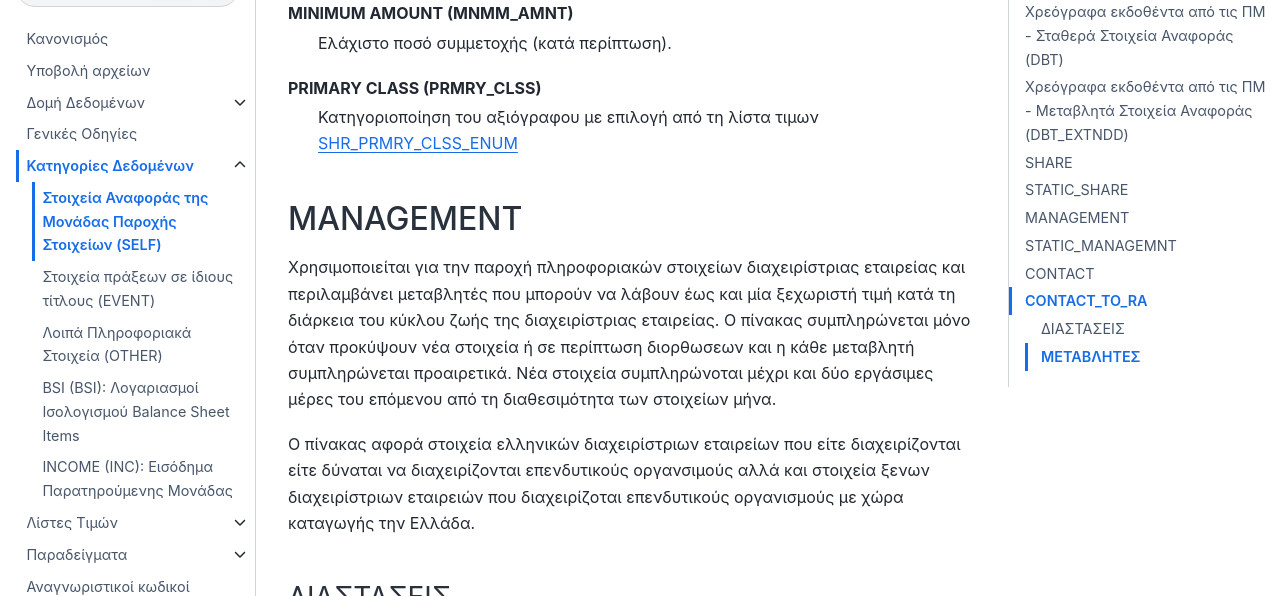
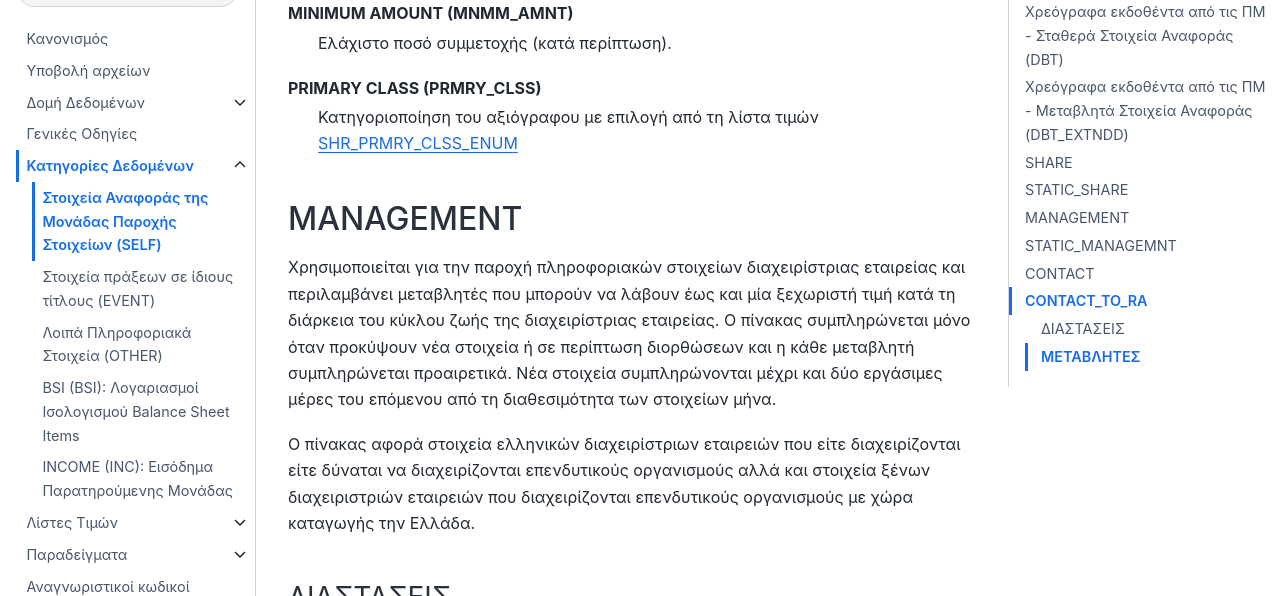
Before and after one commit to lerooze/ifdat-docs, a Sphinx documentation site: the page built from docs/source/categories/self.rst, in a window 1280 px wide and 900 px high, scrolled down 13861 px. Shown: the part 153-749 px from the top of the window. Built offline with Sphinx 7.4.7 and the Sphinx Book theme 1.1.4, drawn with Linux system fonts in a browser that asks for light colours; some of the changed text lies outside the part shown.

Commit message:
Fix typos

```diff
--- a/docs/source/categories/self.rst
+++ b/docs/source/categories/self.rst
@@ -23,7 +23,7 @@
 Χρησιμοποιείται για την παροχή πληροφοριακών στοιχείων της ΠΜ (των ΠΜ) και
 περιλαμβάνει μεταβλητές που μπορούν να λάβουν έως και μία ξεχωριστή τιμή κατά
 τη διάρκεια του κύκλου ζωής της κάθε ΠΜ.  Ο πίνακας συμπληρώνεται μόνο όταν
-προκύψουν νέα στοιχεία ή σε περίπτωση διορθωσεων και η κάθε μεταβλητή
+προκύψουν νέα στοιχεία ή σε περίπτωση διορθώσεων και η κάθε μεταβλητή
 συμπληρώνεται προαιρετικά.
 
 
@@ -100,7 +100,7 @@
 περιλαμβάνει μεταβλητές που οι τιμές τους δύναται να μεταβληθούν κατά
 τη διάρκεια του κύκλου ζωής της κάθε ΠΜ.  Ο πίνακας συμπληρώνεται μόνο όταν
 προκύψουν νέα στοιχεία ή σε περίπτωση διορθώσεων και η κάθε μεταβλητή
-συμπληρώνεται προαιρετικά.  Νέα στοιχεία συμπληρώνοται
+συμπληρώνεται προαιρετικά.  Νέα στοιχεία συμπληρώνονται
 μέχρι και δύο εργάσιμες μέρες του επόμενου από τη διαθεσιμότητα των στοιχείων
 μήνα.
 
@@ -257,10 +257,10 @@
 ----------------------------------------------------------------
 
 Χρησιμοποιείται για την παροχή πληροφοριακών στοιχείων στην περίπτωση έκδοσης
-χρεόγραφου (χρεόγραφων) από τη ΠΜ (τις ΠΜ) και περιλαμβάνει μεταβλητές που
+χρεογράφου (χρεογράφων) από τη ΠΜ (τις ΠΜ) και περιλαμβάνει μεταβλητές που
 μπορούν να λάβουν έως και μία ξεχωριστή τιμή κατά τη διάρκεια του κύκλου ζωής
-του κάθε χρεόγραφου.  Ο πίνακας συμπληρώνεται μόνο όταν προκύψουν νέα στοιχεία
-ή σε περίπτωση διορθωσεων και η κάθε μεταβλητή συμπληρώνεται προαιρετικά.  Νέα στοιχεία συμπληρώνοται
+του κάθε χρεογράφου.  Ο πίνακας συμπληρώνεται μόνο όταν προκύψουν νέα στοιχεία
+ή σε περίπτωση διορθώσεων και η κάθε μεταβλητή συμπληρώνεται προαιρετικά.  Νέα στοιχεία συμπληρώνονται
 μέχρι και δύο εργάσιμες μέρες του επόμενου από τη διαθεσιμότητα των στοιχείων
 μήνα.
 
@@ -388,10 +388,10 @@
 -------------------------------------------------------------------------
 
 Χρησιμοποιείται για την παροχή πληροφοριακών στοιχείων στην περίπτωση έκδοσης
-χρεόγραφου (χρεόγραφων) από την ΠΜ (τις ΠΜ) και περιλαμβάνει μεταβλητές που οι
+χρεογράφου (χρεογράφων) από την ΠΜ (τις ΠΜ) και περιλαμβάνει μεταβλητές που οι
 τιμές τους δύναται να μεταβληθούν κατά τη διάρκεια του κύκλου ζωής του
-κάθε χρεόγραφου.  Ο πίνακας συμπληρώνεται μόνο όταν προκύψουν νέα στοιχεία ή σε
-περίπτωση διορθωσεων και η κάθε μεταβλητή συμπληρώνεται προαιρετικά.  Νέα στοιχεία συμπληρώνοται
+κάθε χρεογράφου.  Ο πίνακας συμπληρώνεται μόνο όταν προκύψουν νέα στοιχεία ή σε
+περίπτωση διορθώσεων και η κάθε μεταβλητή συμπληρώνεται προαιρετικά.  Νέα στοιχεία συμπληρώνονται
 μέχρι και δύο εργάσιμες μέρες του επόμενου από τη διαθεσιμότητα των στοιχείων
 μήνα.
 
@@ -453,8 +453,8 @@
 (των συμμετοχικών τίτλων) της ΠΜ (των ΠΜ) και περιλαμβάνει μεταβλητές που
 μπορούν να λάβουν έως και μία ξεχωριστή τιμή κατά τη διάρκεια του κύκλου ζωής
 του κάθε συμμετοχικού τίτλου.  Ο πίνακας συμπληρώνεται μόνο όταν προκύψουν νέα
-στοιχεία ή σε περίπτωση διορθωσεων και η κάθε μεταβλητή συμπληρώνεται
-προαιρετικά.  Νέα στοιχεία συμπληρώνοται
+στοιχεία ή σε περίπτωση διορθώσεων και η κάθε μεταβλητή συμπληρώνεται
+προαιρετικά.  Νέα στοιχεία συμπληρώνονται
 μέχρι και δύο εργάσιμες μέρες του επόμενου από τη διαθεσιμότητα των στοιχείων
 μήνα.
 
@@ -522,7 +522,7 @@
 (των συμμετοχικών τίτλων) της ΠΜ (των ΠΜ) και περιλαμβάνει μεταβλητές που οι
 τιμές τους δύναται να μεταβληθούν κατά τη διάρκεια του κύκλου ζωής του κάθε
 συμμετοχικού τίτλου.  Ο πίνακας συμπληρώνεται μόνο όταν προκύψουν νέα στοιχεία
-ή σε περίπτωση διορθωσεων και η κάθε μεταβλητή συμπληρώνεται προαιρετικά.  Νέα στοιχεία συμπληρώνοται
+ή σε περίπτωση διορθώσεων και η κάθε μεταβλητή συμπληρώνεται προαιρετικά.  Νέα στοιχεία συμπληρώνονται
 μέχρι και δύο εργάσιμες μέρες του επόμενου από τη διαθεσιμότητα των στοιχείων
 μήνα.
 
@@ -565,7 +565,7 @@
     Ελάχιστο ποσό συμμετοχής (κατά περίπτωση).
 
 PRIMARY CLASS (PRMRY_CLSS)
-    Κατηγοριοποίηση του αξιόγραφου με επιλογή από τη λίστα τιμων :doc:`../codelists/shr_prmry_clss`
+    Κατηγοριοποίηση του αξιόγραφου με επιλογή από τη λίστα τιμών :doc:`../codelists/shr_prmry_clss`
 
 
 MANAGEMENT
@@ -573,14 +573,14 @@
 Χρησιμοποιείται για την παροχή πληροφοριακών στοιχείων διαχειρίστριας εταιρείας
 και περιλαμβάνει μεταβλητές που μπορούν να λάβουν έως και μία ξεχωριστή τιμή
 κατά τη διάρκεια του κύκλου ζωής της διαχειρίστριας εταιρείας.  Ο πίνακας
-συμπληρώνεται μόνο όταν προκύψουν νέα στοιχεία ή σε περίπτωση διορθωσεων και η
-κάθε μεταβλητή συμπληρώνεται προαιρετικά.  Νέα στοιχεία συμπληρώνοται
+συμπληρώνεται μόνο όταν προκύψουν νέα στοιχεία ή σε περίπτωση διορθώσεων και η
+κάθε μεταβλητή συμπληρώνεται προαιρετικά.  Νέα στοιχεία συμπληρώνονται
 μέχρι και δύο εργάσιμες μέρες του επόμενου από τη διαθεσιμότητα των στοιχείων
 μήνα.
 
-Ο πίνακας αφορά στοιχεία ελληνικών διαχειρίστριων εταιρείων που είτε
-διαχειρίζονται είτε δύναται να διαχειρίζονται επενδυτικούς οργανσιμούς αλλά και
-στοιχεία ξενων διαχειρίστριων εταιρειών που διαχειρίζοται επενδυτικούς
+Ο πίνακας αφορά στοιχεία ελληνικών διαχειρίστριων εταιρειών που είτε
+διαχειρίζονται είτε δύναται να διαχειρίζονται επενδυτικούς οργανισμούς αλλά και
+στοιχεία ξένων διαχειριστριών εταιρειών που διαχειρίζονται επενδυτικούς
 οργανισμούς με χώρα καταγωγής την Ελλάδα.
 
 
@@ -619,14 +619,14 @@
 Χρησιμοποιείται για την παροχή πληροφοριακών στοιχείων διαχειρίστριας εταιρείας
 και περιλαμβάνει μεταβλητές που οι τιμές τους δύναται να μεταβληθούν κατά τη
 διάρκεια του κύκλου ζωής της διαχειρίστριας εταιρείας.  Ο πίνακας συμπληρώνεται μόνο
-όταν προκύψουν νέα στοιχεία ή σε περίπτωση διορθωσεων και η κάθε μεταβλητή
-συμπληρώνεται προαιρετικά.   Νέα στοιχεία συμπληρώνοται
+όταν προκύψουν νέα στοιχεία ή σε περίπτωση διορθώσεων και η κάθε μεταβλητή
+συμπληρώνεται προαιρετικά.   Νέα στοιχεία συμπληρώνονται
 μέχρι και δύο εργάσιμες μέρες του επόμενου από τη διαθεσιμότητα των στοιχείων
 μήνα.
 
-Ο πίνακας αφορά στοιχεία ελληνικών διαχειρίστριων εταιρείων που είτε
-διαχειρίζονται είτε δύναται να διαχειρίζονται επενδυτικούς οργανσιμούς αλλά και
-στοιχεία ξενων διαχειρίστριων εταιρειών που διαχειρίζοται επενδυτικούς
+Ο πίνακας αφορά στοιχεία ελληνικών διαχειρίστριων εταιρειών που είτε
+διαχειρίζονται είτε δύναται να διαχειρίζονται επενδυτικούς οργανισμούς αλλά και
+στοιχεία ξένων διαχειρίστριων εταιρειών που διαχειρίζονται επενδυτικούς
 οργανισμούς με χώρα καταγωγής την Ελλάδα.
 
 
@@ -687,7 +687,7 @@
 Χρησιμοποιείται για την παροχή πληροφοριακών στοιχείων των προσώπων
 επικοινωνίας που παρέχουν στοιχεία εκ μέρους της ΜΠΣ.  Για κάθε πρόσωπο
 επικοινωνίας ο πίνακας συμπληρώνεται μία φορά εκτός αν υπάρξουν διορθώσεις ή
-προσθήκες στοιχείων.   Νέα στοιχεία συμπληρώνοται
+προσθήκες στοιχείων.   Νέα στοιχεία συμπληρώνονται
 μέχρι και δύο εργάσιμες μέρες του επόμενου από τη διαθεσιμότητα των στοιχείων
 μήνα.
 
@@ -717,7 +717,7 @@
 -------------
 Χρησιμοποιείται για την παροχή πληροφοριακών στοιχείων σε σχέση με την
 εργασιακή σχέση μεταξύ του προσώπου επικοινωνίας και της ΜΠΣ. Ο πίνακας
-συμπληρώνεται μία φορά καθώς και όταν υπάρξουν διορθώσεις ή μεταβολές.  Νέα στοιχεία συμπληρώνοται
+συμπληρώνεται μία φορά καθώς και όταν υπάρξουν διορθώσεις ή μεταβολές.  Νέα στοιχεία συμπληρώνονται
 μέχρι και δύο εργάσιμες μέρες του επόμενου από τη διαθεσιμότητα των στοιχείων
 μήνα.
 
--- a/docs/source/examples.rst
+++ b/docs/source/examples.rst
@@ -1,7 +1,7 @@
 Παραδείγματα
 ============
-Στο συγκεκριμένο κεφάλαιο δίνονται παραδείγματα συμπληρωσης
-στοιχείων IFDat τόσο ανά είδος αναγγέλοντος όσο και άνα πίνακα.
+Στο συγκεκριμένο κεφάλαιο δίνονται παραδείγματα συμπλήρωσης
+στοιχείων IFDat τόσο ανά είδος αναγγέλλοντος όσο και ανά πίνακα.
 
 .. toctree::
    examples/by_ra_type.rst
--- a/docs/source/examples/by_ra_type.rst
+++ b/docs/source/examples/by_ra_type.rst
@@ -1,7 +1,7 @@
 Με βάση το είδος του αναγγέλλοντος
 ==================================
 
-Δίνονται παραδείγματα για τα ακόλουθα είδη αναγγέλοντων:
+Δίνονται παραδείγματα για τα ακόλουθα είδη αναγγελλόντων:
 
 .. toctree::
    by_ra_type/ucitsmc.rst
```
Also changed, not shown: other parts of docs/source/categories/self.rst (+6 -6 lines), docs/source/categories/event.rst (+11 -11 lines), docs/source/categories/other.rst (+13 -13 lines), docs/source/regulation.rst (+8 -8 lines).
